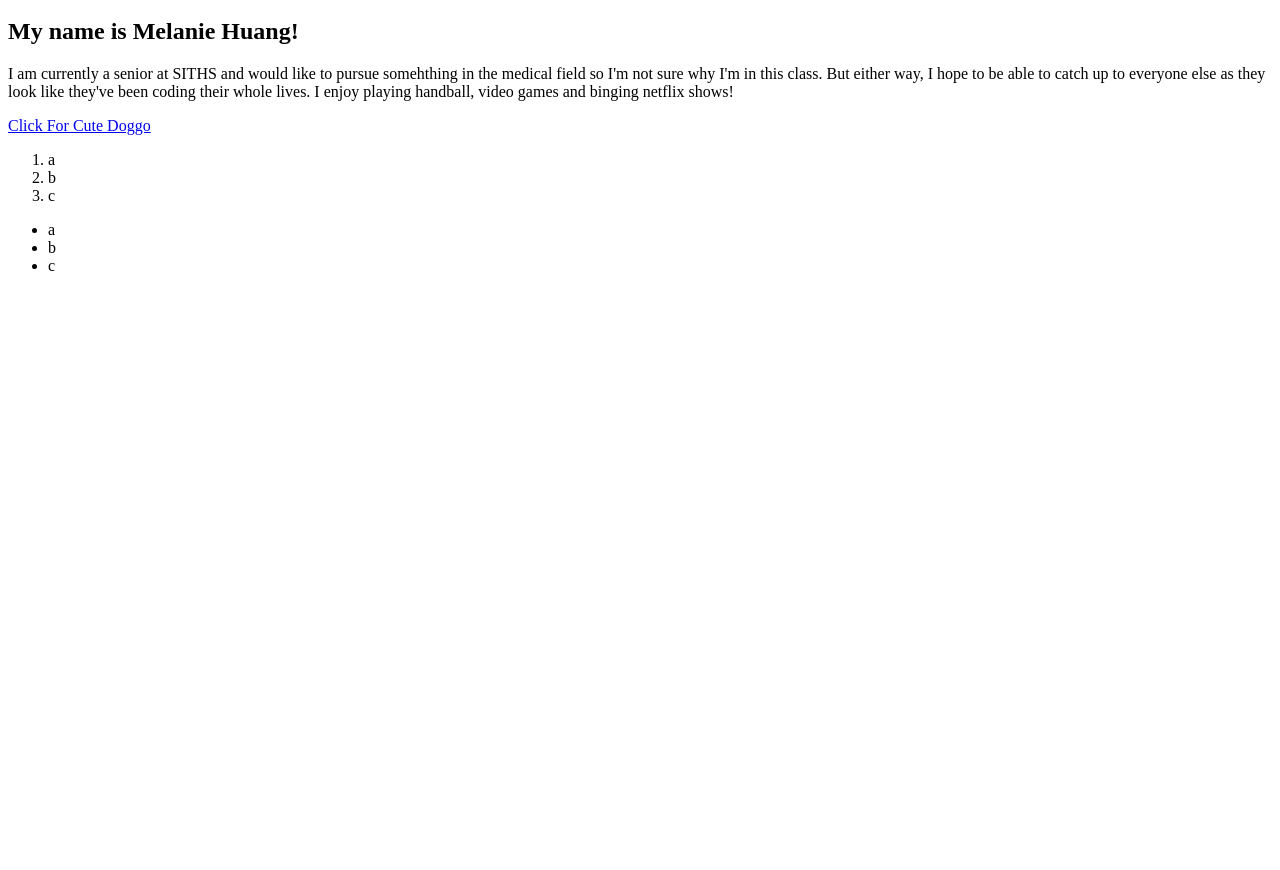
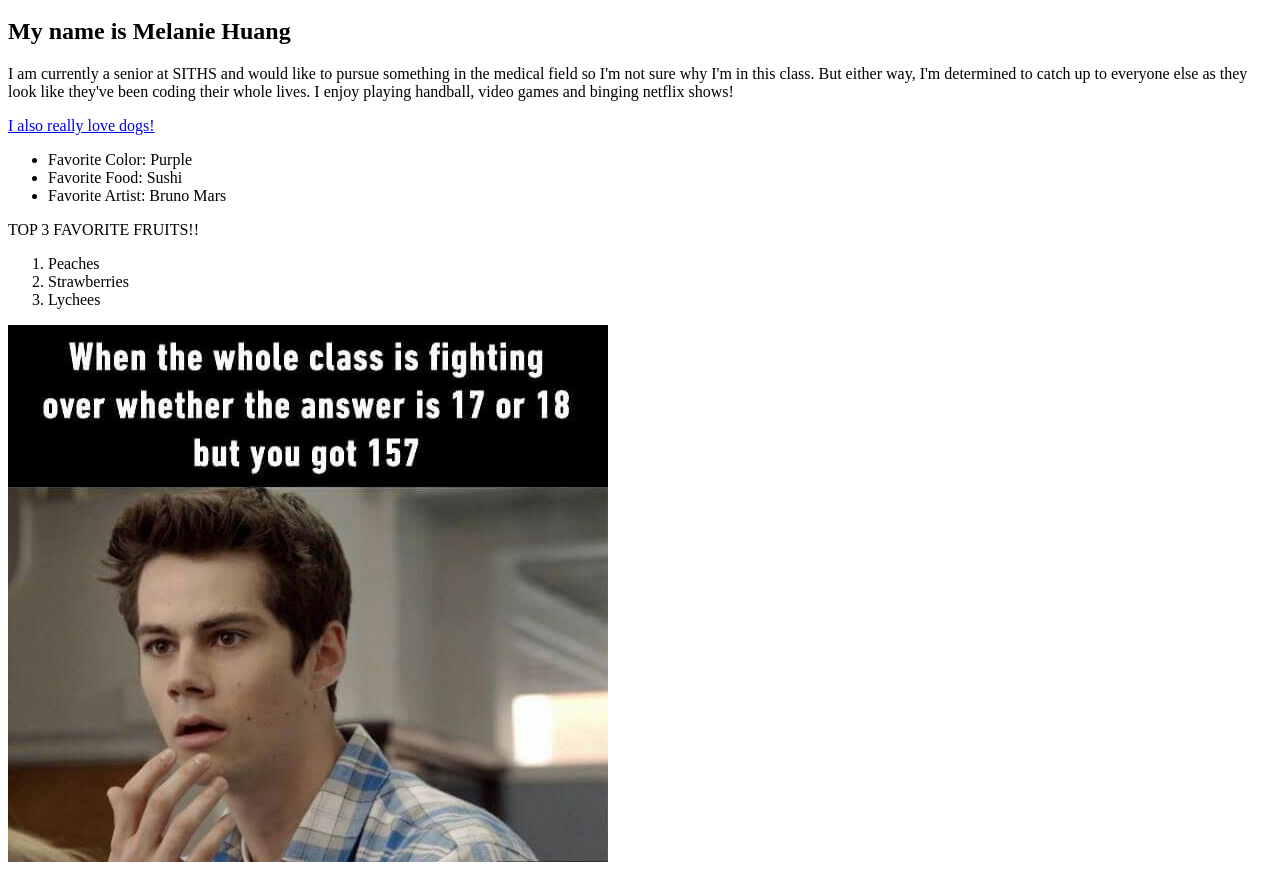
Before and after one commit to staten-island-tech/intro-to-html-MelanieHuangg, a plain HTML site: page index.html in a window 1280 px wide. Shown: the part 48-918 px from the top of the page. Before the commit the page ends 800 px from the top, so only its background shows below. Drawn offline with Linux system fonts and the light colour scheme.

Commit message:
index.html

```diff
--- a/index.html
+++ b/index.html
@@ -6,18 +6,20 @@
 </head>
 <body>
    <h1>Hello Classmates!</h1>
-   <h2>My name is Melanie Huang!</h2>
-   <p>I am currently a senior at SITHS and would like to pursue somehthing in the medical field so I'm not sure why I'm in this class.
-    But either way, I hope to be able to catch up to everyone else as they look like they've been coding their whole lives. I enjoy
+   <h2>My name is Melanie Huang</h2>
+   <p>I am currently a senior at SITHS and would like to pursue something in the medical field so I'm not sure why I'm in this class.
+    But either way, I'm determined to catch up to everyone else as they look like they've been coding their whole lives. I enjoy
     playing handball, video games and binging netflix shows! </p>
-   <a href=https://images.app.goo.gl/Fy28AABU6rCaTE2i7>Click For Cute Doggo</a>
-   <ol>
-    <li>a</li>
-    <li>b</li>
-    <li>c</li></ol>
+    <a href=https://images.app.goo.gl/Fy28AABU6rCaTE2i7>I also really love dogs!</a>
     <ul>
-    <li>a</li>
-    <li>b</li>
-    <li>c</li></ul>
+    <li>Favorite Color: Purple</li>
+    <li>Favorite Food: Sushi</li>
+    <li>Favorite Artist: Bruno Mars</li></ul>
+    <p>TOP 3 FAVORITE FRUITS!!</p>
+    <ol>
+    <li>Peaches</li>
+    <li>Strawberries</li>
+    <li>Lychees</li></ol>
+    <img src="Barry-Allen-wrong-answer-school-memes.jpg" alt="Barry Allen Meme">
 </body>
 </html>
```
